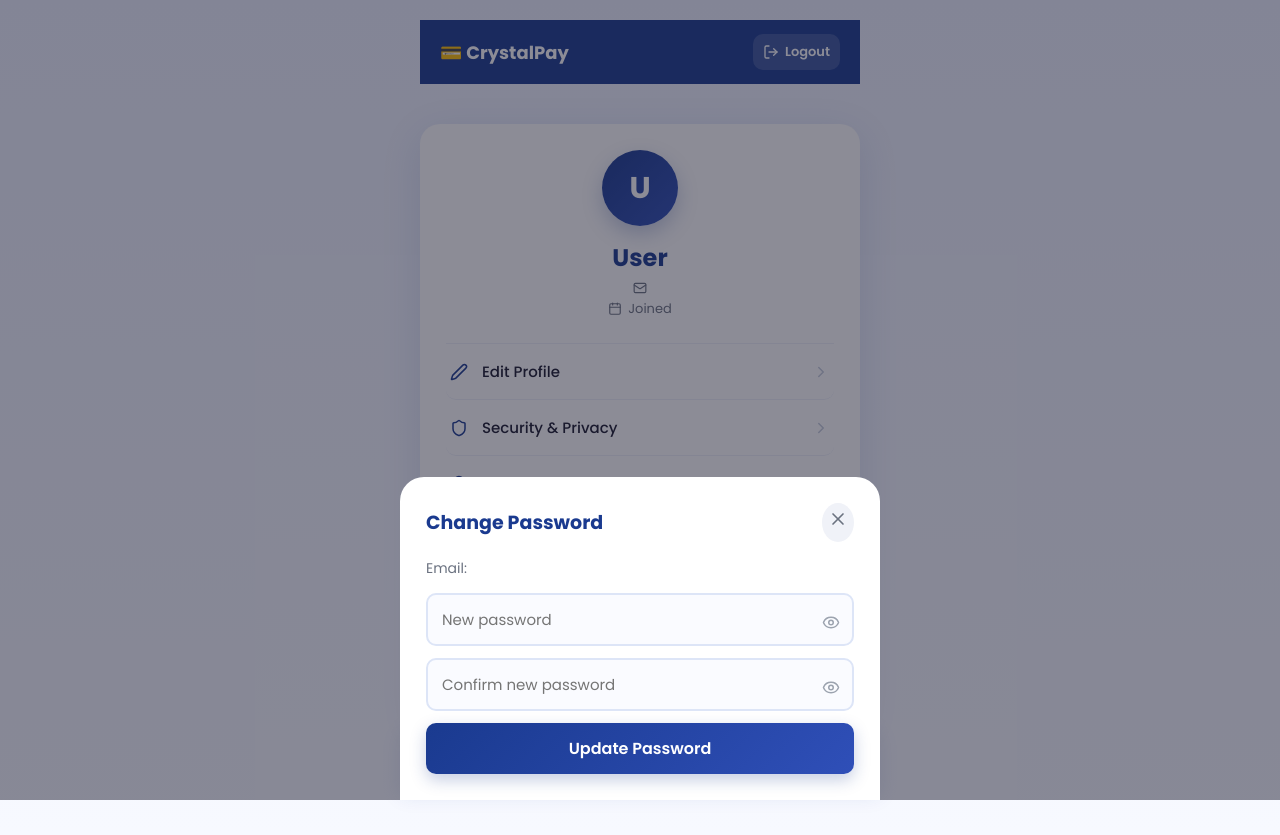
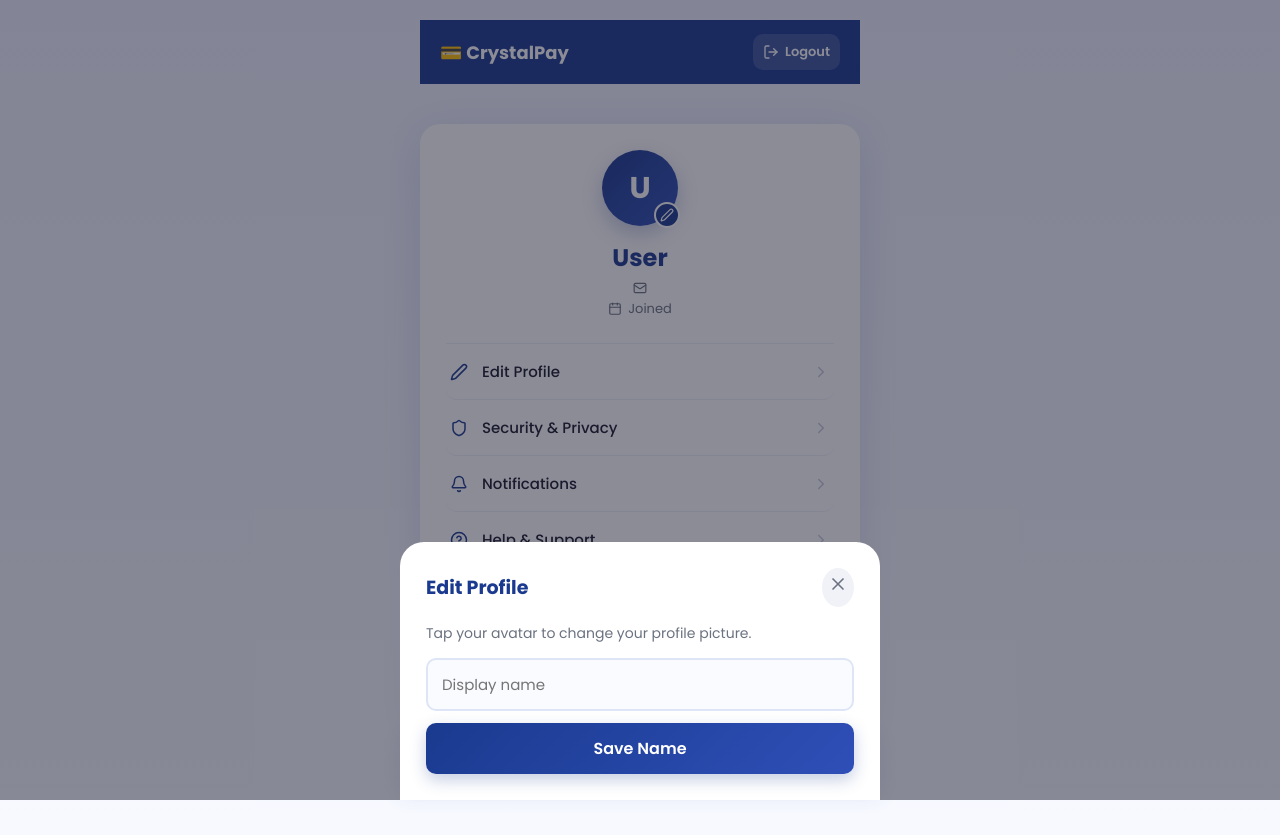
Before and after one commit to brightcrystalz/crystalpay, a React (Create React App) app in the folder frontend/: page /profile in a window 1280 px wide. Both pictures are taken after a click on the button "Edit Profile". Built offline with nearby package versions, Linux system fonts and the light colour scheme.

Commit message:
Add editable display name and peofile picture upload

```diff
--- a/frontend/src/index.css
+++ b/frontend/src/index.css
@@ -720,3 +720,33 @@ a:hover {
   padding: 6px;
   cursor: pointer;
 }
+
+.profile-avatar-wrapper {
+  position: relative;
+  width: 76px;
+  margin: 0 auto 14px;
+}
+
+.profile-avatar-img {
+  width: 76px;
+  height: 76px;
+  border-radius: 50%;
+  object-fit: cover;
+  box-shadow: 0 8px 20px rgba(26, 58, 143, 0.25);
+}
+
+.avatar-upload-btn {
+  position: absolute;
+  bottom: -2px;
+  right: -2px;
+  background: #1a3a8f;
+  color: white;
+  border-radius: 50%;
+  width: 26px;
+  height: 26px;
+  display: flex;
+  align-items: center;
+  justify-content: center;
+  cursor: pointer;
+  border: 2px solid white;
+}
--- a/frontend/src/pages/Profile.js
+++ b/frontend/src/pages/Profile.js
@@ -21,6 +21,10 @@ function Profile() {
   const [showNewPassword, setShowNewPassword] = useState(false);
   const [showConfirmPassword, setShowConfirmPassword] = useState(false);
 
+  const [displayName, setDisplayName] = useState('');
+  const [avatarUrl, setAvatarUrl] = useState('');
+  const [uploading, setUploading] = useState(false);
+  const [editMsg, setEditMsg] = useState('');
 
   const [notifPrefs, setNotifPrefs] = useState({
     transactions: true,
@@ -33,6 +37,8 @@ function Profile() {
       const { data: { user } } = await supabase.auth.getUser();
       if (user) {
         setEmail(user.email);
+        setDisplayName(user.user_metadata?.display_name || '');
+        setAvatarUrl(user.user_metadata?.avatar_url || '');
         const date = new Date(user.created_at);
         setJoined(date.toLocaleDateString('en-NG', { month: 'long', year: 'numeric' }));
       }
@@ -66,6 +72,53 @@ function Profile() {
     }
   };
 
+  const handleNameUpdate = async () => {
+    const { error } = await supabase.auth.updateUser({
+      data: { display_name: displayName },
+    });
+    if (error) {
+      setEditMsg(error.message);
+    } else {
+      setEditMsg('Name updated successfully!');
+    }
+  };
+
+  const handleAvatarUpload = async (e) => {
+    const file = e.target.files[0];
+    if (!file) return;
+
+    setUploading(true);
+    const { data: { user } } = await supabase.auth.getUser();
+    const fileExt = file.name.split('.').pop();
+    const fileName = `${user.id}-${Date.now()}.${fileExt}`;
+
+    const { error: uploadError } = await supabase.storage
+      .from('avatars')
+      .upload(fileName, file);
+
+    if (uploadError) {
+      setEditMsg('Upload failed: ' + uploadError.message);
+      setUploading(false);
+      return;
+    }
+
+    const { data: urlData } = supabase.storage
+      .from('avatars')
+      .getPublicUrl(fileName);
+
+    const { error: updateError } = await supabase.auth.updateUser({
+      data: { avatar_url: urlData.publicUrl },
+    });
+
+    if (updateError) {
+      setEditMsg(updateError.message);
+    } else {
+      setAvatarUrl(urlData.publicUrl);
+      setEditMsg('Profile picture updated!');
+    }
+    setUploading(false);
+  };
+
   const toggleNotif = (key) => {
     setNotifPrefs((prev) => ({ ...prev, [key]: !prev[key] }));
   };
@@ -81,6 +134,7 @@ function Profile() {
   const closeModal = () => {
     setActiveModal(null);
     setPasswordMsg('');
+    setEditMsg('');
   };
 
   return (
@@ -89,14 +143,30 @@ function Profile() {
       <div className="page-container">
         <div className="card">
           <div className="profile-header">
+            <div className="profile-avatar-wrapper">
+              {avatarUrl ? (
+                <img src={avatarUrl} alt="Profile" className="profile-avatar-img" />
+              ) : (
                 <div className="profile-avatar">{initials}</div>
-            <h2 className="profile-name">{email ? email.split('@')[0] : 'User'}</h2>
+              )}
+              <label className="avatar-upload-btn">
+                <Edit2 size={14} />
+                <input
+                  type="file"
+                  accept="image/*"
+                  onChange={handleAvatarUpload}
+                  style={{ display: 'none' }}
+                />
+              </label>
+            </div>
+            <h2 className="profile-name">{displayName || (email ? email.split('@')[0] : 'User')}</h2>
             <p className="profile-email">
               <Mail size={14} /> {email}
             </p>
             <p className="profile-joined">
               <Calendar size={14} /> Joined {joined}
             </p>
+            {uploading && <p className="modal-subtext">Uploading picture...</p>}
           </div>
 
           <div className="profile-menu">
@@ -121,8 +191,35 @@ function Profile() {
       </div>
       <BottomNav />
 
-      {/* Edit Profile / Change Password Modal */}
-      {(activeModal === 'edit' || activeModal === 'security') && (
+      {/* Edit Profile Modal (display name) */}
+      {activeModal === 'edit' && (
+        <div className="modal-overlay" onClick={closeModal}>
+          <div className="modal-content" onClick={(e) => e.stopPropagation()}>
+            <div className="modal-header">
+              <h3>Edit Profile</h3>
+              <button className="modal-close" onClick={closeModal}><X size={20} /></button>
+            </div>
+            <p className="modal-subtext">Tap your avatar to change your profile picture.</p>
+            <input
+              type="text"
+              placeholder="Display name"
+              value={displayName}
+              onChange={(e) => setDisplayName(e.target.value)}
+            />
+            <button className="btn-primary" onClick={handleNameUpdate}>
+              Save Name
+            </button>
+            {editMsg && (
+              <p style={{ color: editMsg.includes('successfully') || editMsg.includes('updated') ? 'green' : 'red', marginTop: '10px' }}>
+                {editMsg}
+              </p>
+            )}
+          </div>
+        </div>
+      )}
+
+      {/* Security / Change Password Modal */}
+      {activeModal === 'security' && (
         <div className="modal-overlay" onClick={closeModal}>
           <div className="modal-content" onClick={(e) => e.stopPropagation()}>
             <div className="modal-header">
@@ -221,7 +318,7 @@ function Profile() {
             <ul className="help-faq">
               <li>How do I fund my wallet? Go to Wallet → Fund Wallet.</li>
               <li>Transaction failed? Check your wallet balance and try again.</li>
-              <li>Forgot password? Use "Change Password" under Edit Profile.</li>
+              <li>Forgot password? Use "Change Password" under Security & Privacy.</li>
             </ul>
           </div>
         </div>
```
Lines whose indentation alone changed are shown as unchanged.
